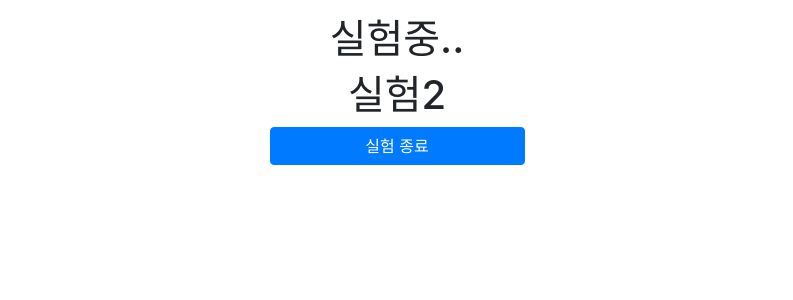
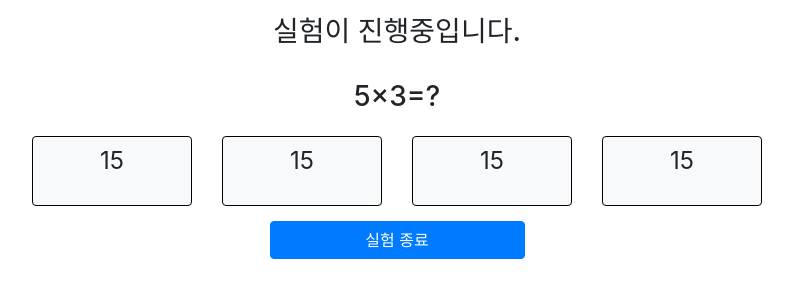
Before and after one commit to dlwocks31/sciwriting, a Django app: page /experiment/main in a window 1280 px wide. Shown: the top 300 px of the page, without its empty margins (243-1036 px from the left). Run offline with Django 3.2, Linux system fonts and the light colour scheme; some libraries are stand-ins or nearby versions.

Commit message:
main view done

```diff
--- a/experiment/templates/experiment/base.html
+++ b/experiment/templates/experiment/base.html
@@ -3,10 +3,16 @@
 <html lang="en">
 <head>
 <meta name="viewport" content="width=device-width, initial-scale=1, shrink-to-fit=no">
+<!--
 <link rel="stylesheet" href="https://stackpath.bootstrapcdn.com/bootstrap/4.1.1/css/bootstrap.min.css" integrity="sha384-WskhaSGFgHYWDcbwN70/dfYBj47jz9qbsMId/iRN3ewGhXQFZCSftd1LZCfmhktB" crossorigin="anonymous">
 <script src="https://code.jquery.com/jquery-3.3.1.slim.min.js" integrity="sha384-q8i/X+965DzO0rT7abK41JStQIAqVgRVzpbzo5smXKp4YfRvH+8abtTE1Pi6jizo" crossorigin="anonymous"></script>
 <script src="https://cdnjs.cloudflare.com/ajax/libs/popper.js/1.14.3/umd/popper.min.js" integrity="sha384-ZMP7rVo3mIykV+2+9J3UJ46jBk0WLaUAdn689aCwoqbBJiSnjAK/l8WvCWPIPm49" crossorigin="anonymous"></script>
 <script src="https://stackpath.bootstrapcdn.com/bootstrap/4.1.1/js/bootstrap.min.js" integrity="sha384-smHYKdLADwkXOn1EmN1qk/HfnUcbVRZyYmZ4qpPea6sjB/pTJ0euyQp0Mk8ck+5T" crossorigin="anonymous"></script>
+-->
+<link href="{% static "experiment/bootstrap.min.css" %}" rel="stylesheet" type="text/css">
+<script src="{% static "experiment/jquery-3.3.1.slim.min.js" %}"> </script>
+<script src="{% static "experiment/popper.min.js" %}"> </script>
+<script src="{% static "experiment/bootstrap.min.js" %}"> </script>
 <link href="{% static "experiment/main.css" %}" rel="stylesheet" type="text/css">
 <script src="{% static "experiment/main.js" %}"> </script>
 <title>과학과 기술 글쓰기 실험</title>
--- a/experiment/templates/experiment/main.html
+++ b/experiment/templates/experiment/main.html
@@ -1,14 +1,28 @@
 {% extends 'experiment/base.html' %}
 
 {% block content %}
-<div class="row">
-	<div class="col">
-		<h1 class="text-center emptyline">실험중..</h1>
-		{% block exp %}
-		{% endblock %}
+{% block exp %}
+{% endblock %}
+<div class="row emptyline">
+	<div class="col-12">
+		<h3 class="text-center" id="question">5&times;3=?</h3>
 	</div>
 </div>
-<div class="row justify-content-center">
+<div class="row answerrow emptyline justify-content-center">
+	<div class="col-3 col-md-2">
+		<a class="btn btn-light btn-block answerbtn" id="btn1">15</a>
+	</div>
+	<div class="col-3 col-md-2">
+		<a class="btn btn-light btn-block answerbtn" id="btn2">15</a>
+	</div>
+	<div class="col-3 col-md-2">
+		<a class="btn btn-light btn-block answerbtn" id="btn3">15</a>
+	</div>
+	<div class="col-3 col-md-2">
+		<a class="btn btn-light btn-block answerbtn" id="btn4">15</a>
+	</div>
+</div>
+<div class="row justify-content-center emptyline">
 	<div class="col-3">
 		<a class="btn btn-primary btn-block" href="{% url 'end' %}">실험 종료</a>
 	</div>
--- a/experiment/templates/experiment/main2.html
+++ b/experiment/templates/experiment/main2.html
@@ -1,5 +1,9 @@
 {% extends 'experiment/main.html' %}
 
 {% block exp %}
-<h1 class="text-center">실험2</h1>
+<div class="row emptyline">
+	<div class="col">
+		<h3 class="text-center">실험이 진행중입니다.</p>
+	</div>
+</div>
 {% endblock %}
```
Also changed, not shown: experiment/templates/experiment/main1.html (+8 -1 lines).
